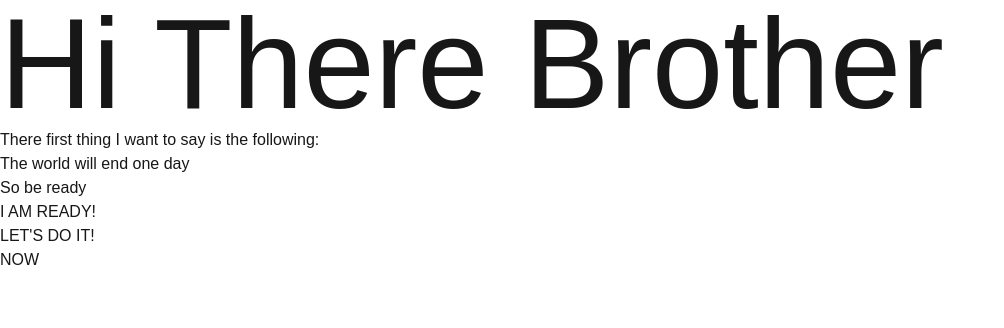
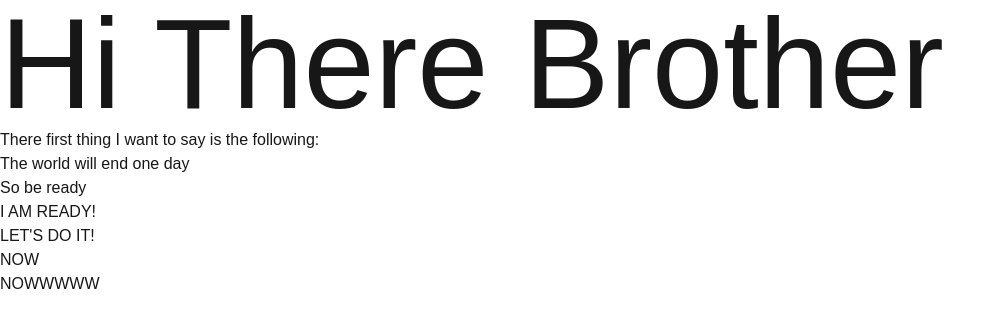
Before and after one commit to BrahimBoussada/to-delete-later, a Next.js app: page / in a window 1280 px wide. Shown: the top 328 px of the page, without its empty margins (0-1004 px from the left). Built offline with nearby package versions, Linux system fonts and the light colour scheme.

Commit message:
asdsalıdja

```diff
--- a/src/app/page.tsx
+++ b/src/app/page.tsx
@@ -10,6 +10,7 @@ export default function Home() {
       <p>I AM READY!</p>
       <p>LET'S DO IT!</p>
       <p>NOW</p>
+      <p>NOWWWWW</p>
     </main>
   );
 }
```
